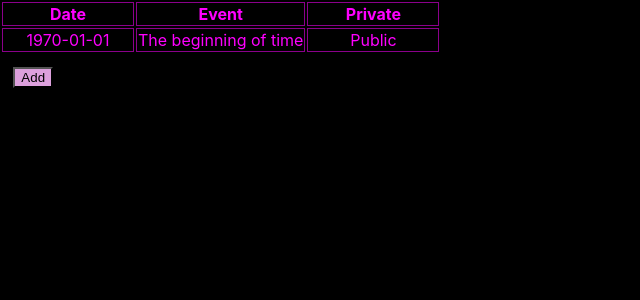
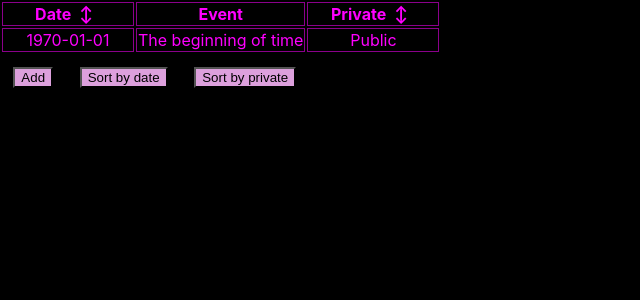
Before and after one commit to banaanihillo/tuni-gui-react, a React (Create React App) app: page / in a window 1280 px wide. Shown: the top 300 px of the page, without its empty margins (0-640 px from the left). Built offline with nearby package versions, Linux system fonts and the light colour scheme.

Commit message:
Added sort buttons (Exercise 3-4-large)
Exercise 3-4-large:
Added buttons for sorting the table,
both in the headers and below the table,
to sort by date or the private property

```diff
--- a/src/App.css
+++ b/src/App.css
@@ -37,3 +37,12 @@ Make the year input just big enough to fit YYYY in
 input[type="number"] {
     width: 3.5em;
 }
+
+.sort-button {
+    border: none;
+    padding: 0.5em;
+}
+
+.sort-button:hover {
+    cursor: pointer;
+}
--- a/src/App.js
+++ b/src/App.js
@@ -57,13 +57,50 @@ const App = () => {
         }
     }
 
+    const sortByDate = () => {
+        const copyOfEvents = [...calendarEvents]
+        copyOfEvents.sort((item1, item2) => {
+            return (
+                new Date(item1.date).getTime()
+                - new Date(item2.date).getTime()
+            )
+        })
+        setCalendarEvents(copyOfEvents)
+    }
+
+    const sortByPrivate = () => {
+        const copyOfEvents = [...calendarEvents]
+        copyOfEvents.sort((item1, item2) => {
+            return (item2.isPrivate - item1.isPrivate)
+        })
+        setCalendarEvents(copyOfEvents)
+    }
+
     return <span>
         <table>
             <thead>
                 <tr>
-                    <th> Date </th>
+                    <th>
+                        Date
+                        <span
+                            onClick={() => sortByDate()}
+                            aria-label="Sort by date"
+                            className="sort-button"
+                        >
+                            ↕
+                        </span>
+                    </th>
                     <th> Event </th>
-                    <th> Private </th>
+                    <th>
+                        Private
+                        <span
+                            onClick={() => sortByPrivate()}
+                            aria-label="Sort by private"
+                            className="sort-button"
+                        >
+                            ↕
+                        </span>
+                    </th>
                 </tr>
             </thead>
             <tbody>
@@ -83,6 +120,12 @@ const App = () => {
         </table>
         <button onClick={() => toggleModal(true)}>
             Add
+        </button>
+        <button onClick={() => sortByDate()}>
+            Sort by date
+        </button>
+        <button onClick={() => sortByPrivate()}>
+            Sort by private
         </button>
         <dialog>
             <form onSubmit={(event) => {
```
